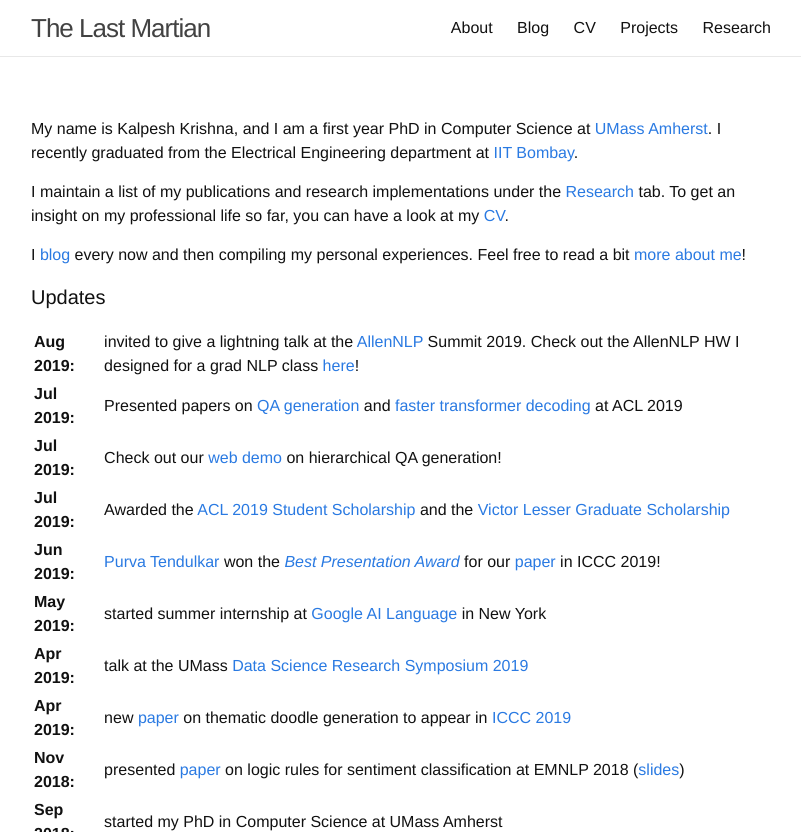
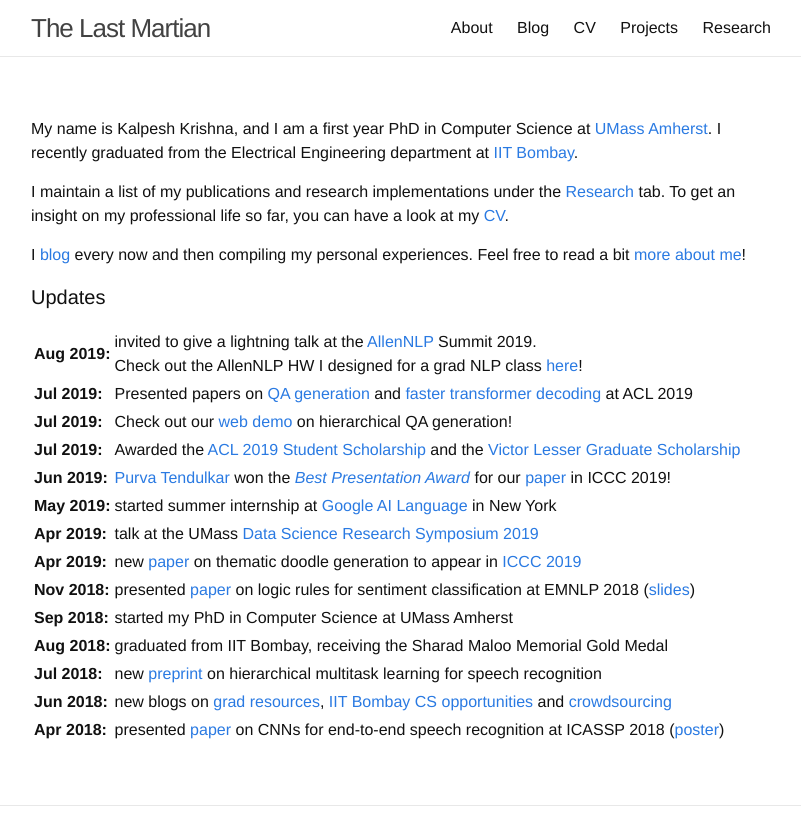
Before and after one commit to martiansideofthemoon/martiansideofthemoon.github.io, a Jekyll site: the page built from index.md, in a window 1280 px wide, cut to the strip 0-832 px from the top of the page. Shown: the whole strip, without its empty margins (239-1040 px from the left). Built offline with Jekyll 4.4.1, drawn with Linux system fonts in a browser that asks for light colours; comment, search, counter and statistics services are not loaded.

Commit message:
Adding details on HW

```diff
--- a/index.md
+++ b/index.md
@@ -12,7 +12,7 @@ I [blog]({{ site.url }}/archive) every now and then compiling my personal experi
 #### Updates
 
 <table>
-<tr><td><b>Aug 2019:</b></td><td> invited to give a lightning talk at the <a href="https://allennlp.org/">AllenNLP</a> Summit 2019. Check out the AllenNLP HW I designed for a grad NLP class <a href="https://github.com/martiansideofthemoon/allennlp-probe-hw">here</a>!</td></tr>
+<tr><td><b>Aug 2019:</b></td><td> invited to give a lightning talk at the <a href="https://allennlp.org/">AllenNLP</a> Summit 2019.<br> Check out the AllenNLP HW I designed for a grad NLP class <a href="https://github.com/martiansideofthemoon/allennlp-probe-hw">here</a>!</td></tr>
 <tr><td><b>Jul 2019:</b></td><td> Presented papers on <a href="https://arxiv.org/abs/1906.02622">QA generation</a> and <a href="https://arxiv.org/abs/1906.02780">faster transformer decoding</a> at ACL 2019
 <tr><td><b>Jul 2019:</b></td><td>Check out our <a href="http://squash.cs.umass.edu/">web demo</a> on hierarchical QA generation!</td></tr>
 <tr><td><b>Jul 2019:</b></td><td> Awarded the <a href="http://www.acl2019.org/EN/student-scholarship-applications-volunteers.xhtml">ACL 2019 Student Scholarship</a> and the <a href="https://www.cics.umass.edu/support#lesser">Victor Lesser Graduate Scholarship</a></td></tr>
```
Also changed, not shown: _pages/research.md (+1 -1 lines).
